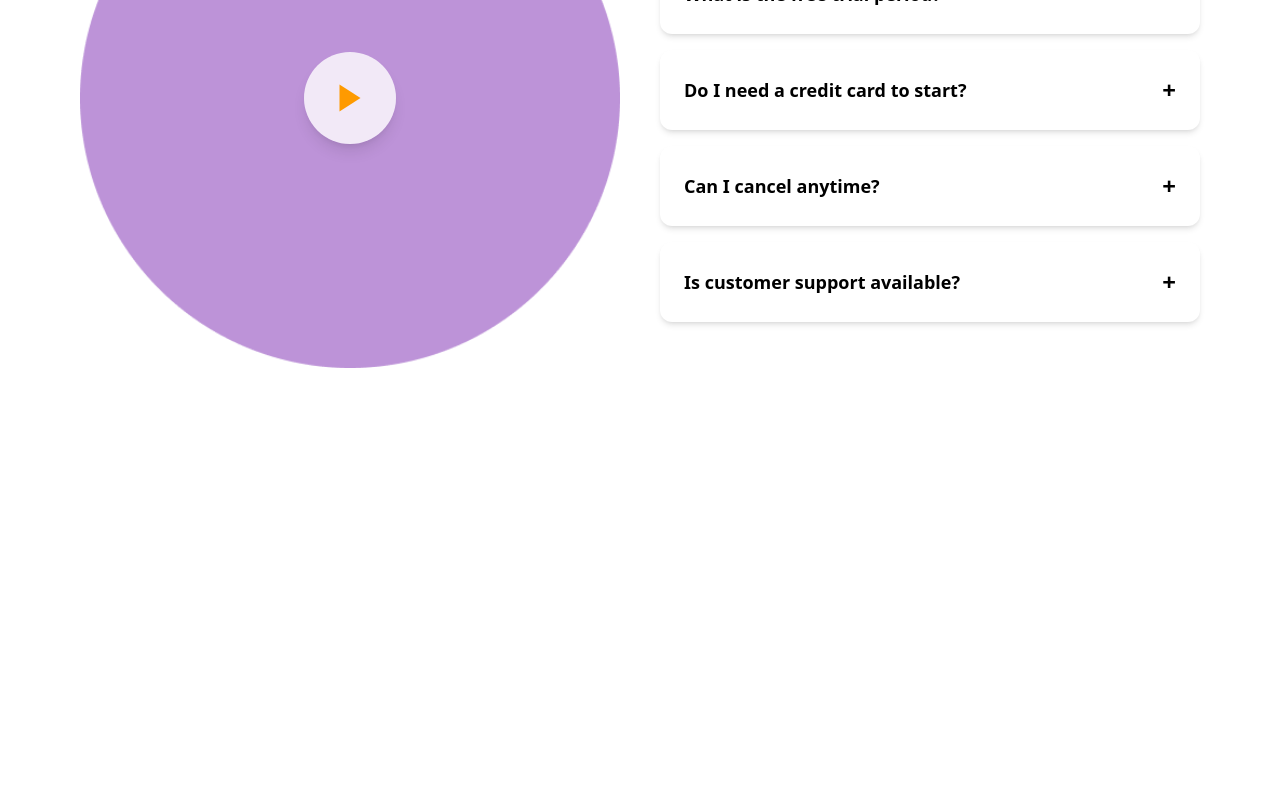
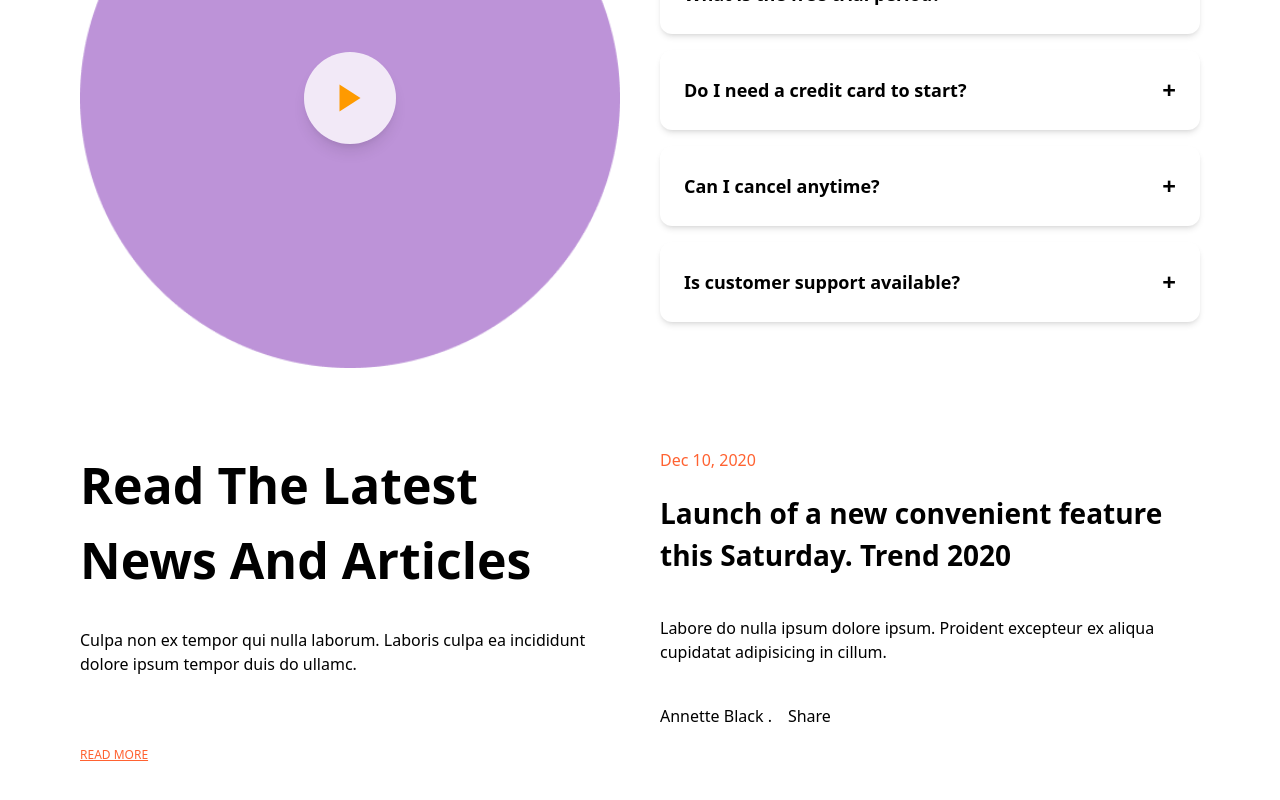
Before and after one commit to Mostofa-zaman/Upland, a React (Vite) app: page / in a window 1280 px wide. Shown: the part 5617-6417 px from the top of the page. Before the commit the page ends 5985 px from the top, so only its background shows below. Built offline with nearby package versions, Linux system fonts and the light colour scheme.

Commit message:
set up news part

```diff
--- /dev/null
+++ b/src/components/news/News.jsx
@@ -0,0 +1,32 @@
+import React from 'react'
+
+const News = () => {
+  return (
+    <section>
+         <div className="max-w-6xl mx-auto px-4 items-center justify-center ">
+            <div className="grid grid-cols-2 md:grid-cols-2 gap-10 py-20">
+                <div className="">
+
+            <h1 className='text-[50px] font-semibold'>Read The Latest News And Articles</h1>
+            <p className='text-[16px] font-normal pt-7.5 pb-12.5'>Culpa non ex tempor qui nulla laborum. Laboris culpa ea incididunt dolore ipsum tempor duis do ullamc.</p>
+            <button className='text-[#FF6231] text-[12px] font-medium  underline mt-5'>
+                READ MORE
+            </button>
+
+                </div>
+                <div className="">
+                    <h6 className='text-[#FF6231]'>Dec 10, 2020</h6>
+                    <h2 className='text-[28px] font-semibold pt-5 pb-10'>Launch of a new convenient feature this Saturday. Trend 2020</h2>
+                    <p className='text-[16px] font-normal'>Labore do nulla ipsum dolore ipsum. Proident excepteur ex aliqua cupidatat adipisicing in cillum.</p>
+                    <div className="flex items-center gap-4 pt-10">
+                        <p>Annette Black     .</p>
+                        <p>Share</p>
+                    </div>
+                     </div>
+            </div>
+         </div>
+    </section>
+  )
+}
+
+export default News
--- a/src/pages/Home.jsx
+++ b/src/pages/Home.jsx
@@ -8,6 +8,7 @@ import Easy from '../components/easy/Easy'
 import AboutSlider from '../components/testimonial/AboutSlider'
 import Get300 from '../components/get300/Get300'
 import FAQ from '../components/faq/FAQ'
+import News from '../components/news/News'
 
 
 const Home = () => {
@@ -22,6 +23,7 @@ const Home = () => {
     <AboutSlider/>
     <Get300/>
     <FAQ/>
+    <News/>
 
     </>
   )
```
